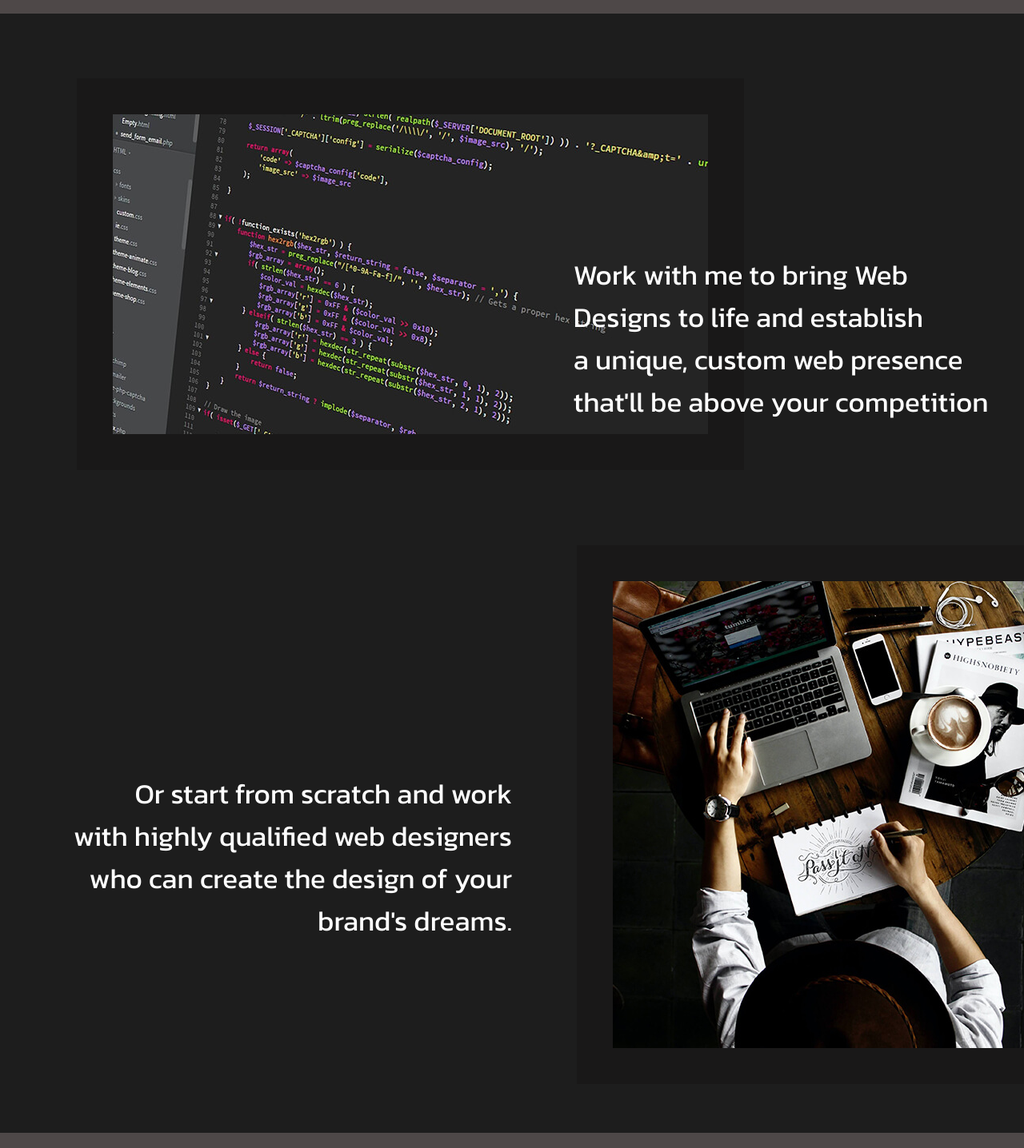
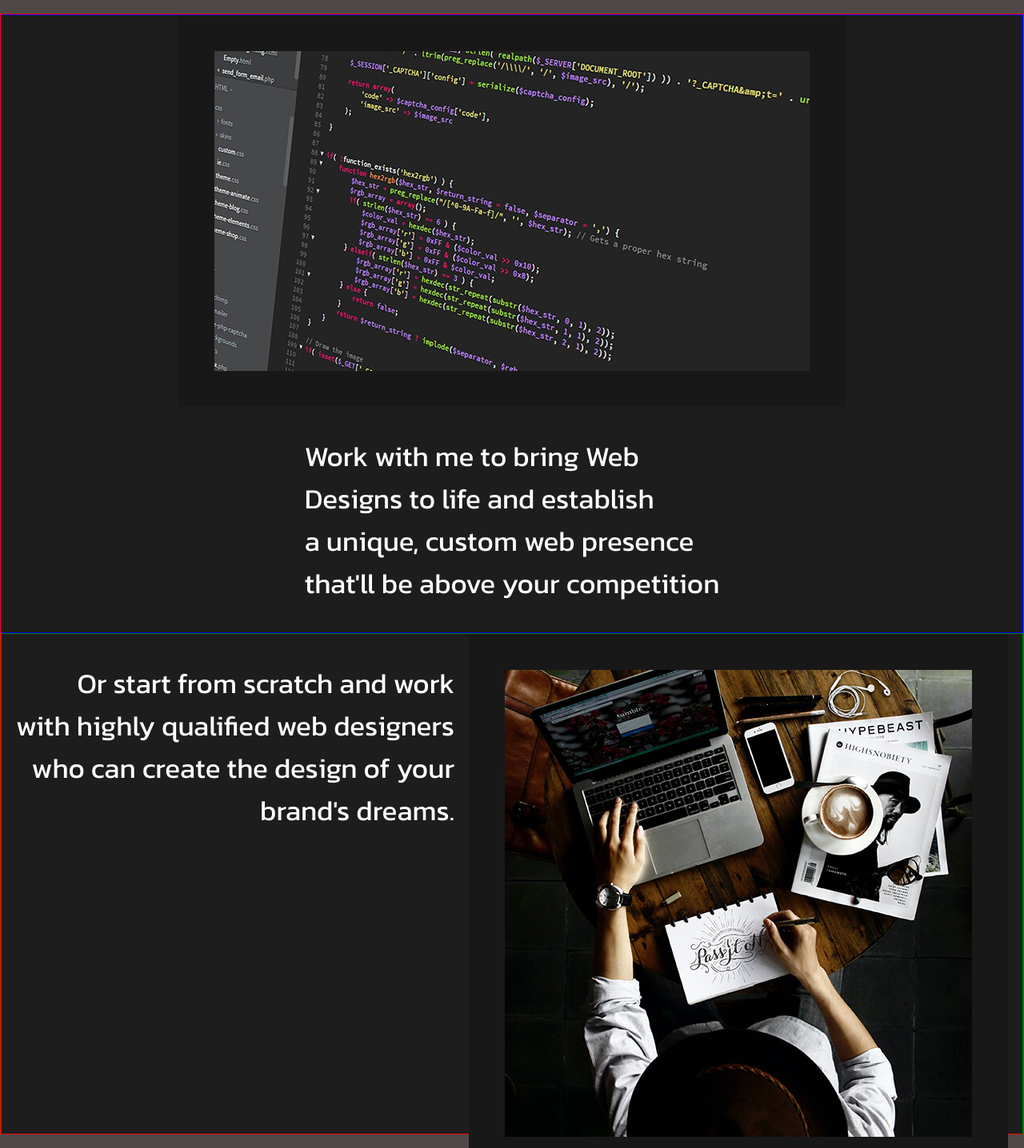
Before and after one commit to LowGcifer/Web-Dev-Site, a React (Create React App) app in the folder client/: page / in a window 1280 px wide. Shown: the part 1274-2710 px from the top of the page at 80% size. Built offline with nearby package versions, Linux system fonts and the light colour scheme.

Commit message:
refactored with flex box on home page

```diff
--- a/client/src/pages/home/index.js
+++ b/client/src/pages/home/index.js
@@ -28,7 +28,7 @@ function Home() {
           </p>
         </div>
         <div id="home-image-area">
-          <div>
+          <div id="home-image-one-container">
             <div id="home-image-one"></div>
             <p id="home-image-paragraph-one">
               <span>
@@ -39,7 +39,7 @@ function Home() {
               </span>
             </p>
           </div>
-          <div>
+          <div id="home-image-two-container">
             <div id="home-image-two"></div>
             <p id="home-image-paragraph-two">
               <span>
--- a/client/src/style.css
+++ b/client/src/style.css
@@ -133,6 +133,15 @@
 
 #home-image-area {
   height: 1400px;
+  border: 1px solid red;
+}
+
+#home-image-one-container {
+  display: flex;
+  flex-direction: row;
+  flex-wrap: wrap;
+  justify-content: space-evenly;
+  border: 1px solid blue;
 }
 
 #home-image-one {
@@ -140,8 +149,8 @@
   position: relative;
   height: 400px;
   width: 744px;
-  left: 7.5%;
-  top: 81px;
+  /* left: 7.5%; */
+  /* top: 81px; */
   border: 45px solid #191818;
 }
 
@@ -149,10 +158,18 @@
   font-family: Kanit;
   text-align: left;
   position: relative;
-  left: 56%;
-  bottom: 225px;
+  /* left: 56%; */
+  /* bottom: 225px; */
   background-color: transparent;
   font-size: 35px;
+}
+
+#home-image-two-container {
+  display: flex;
+  flex-direction: row-reverse;
+  flex-wrap: wrap;
+  justify-content: space-evenly;
+  border: 1px solid green;
 }
 
 #home-image-two {
@@ -161,8 +178,8 @@
   height: 584px;
   width: 584px;
   /* top: 107px; */
-  bottom: 107px;
-  left: 56.354167%;
+  /* bottom: 107px;
+  left: 56.354167%; */
   border: 45px solid #191818;
 }
 
@@ -170,8 +187,8 @@
   font-family: Kanit;
   text-align: right;
   position: relative;
-  right: 50%;
-  bottom: 532px;
+  /* right: 50%;
+  bottom: 532px; */
   background-color: transparent;
   font-size: 35px;
 }
```
